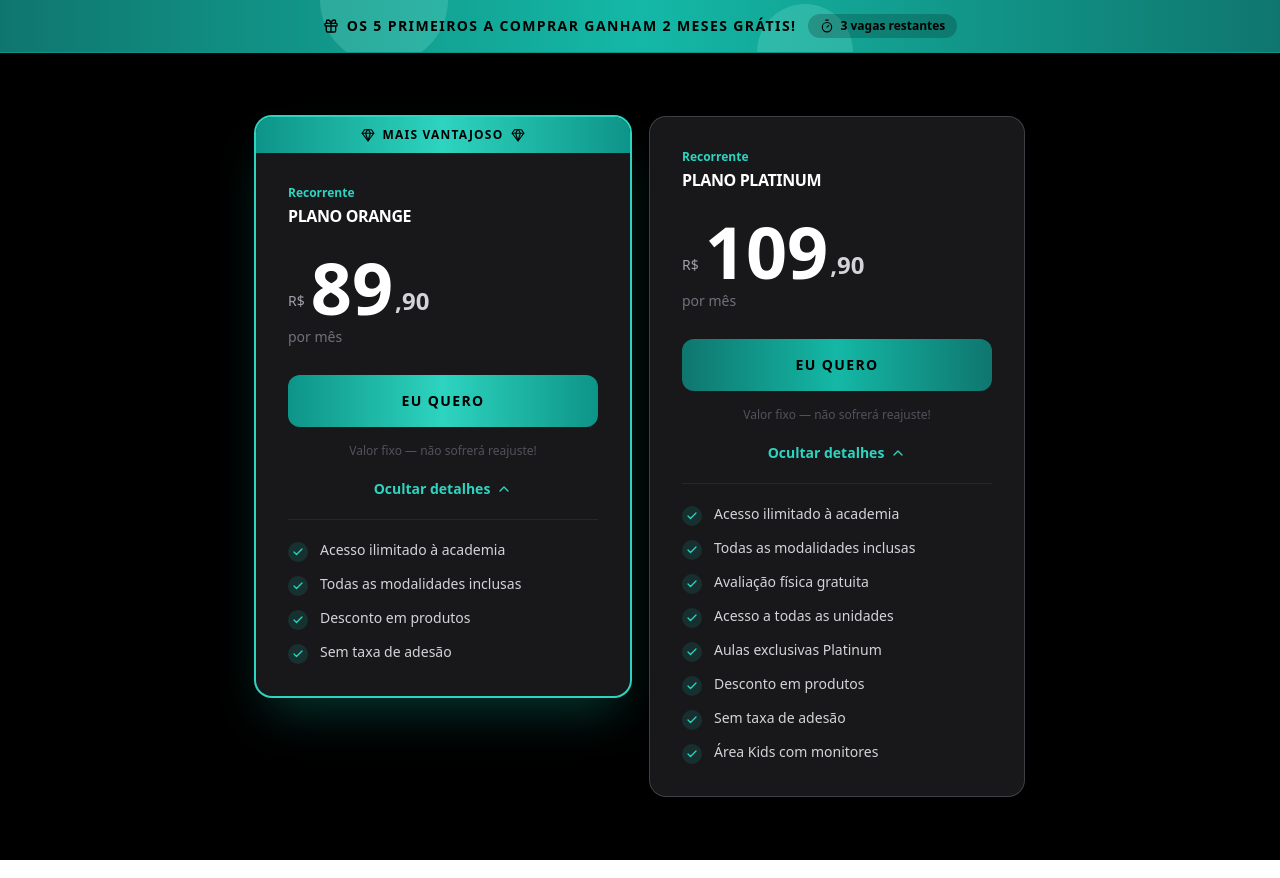
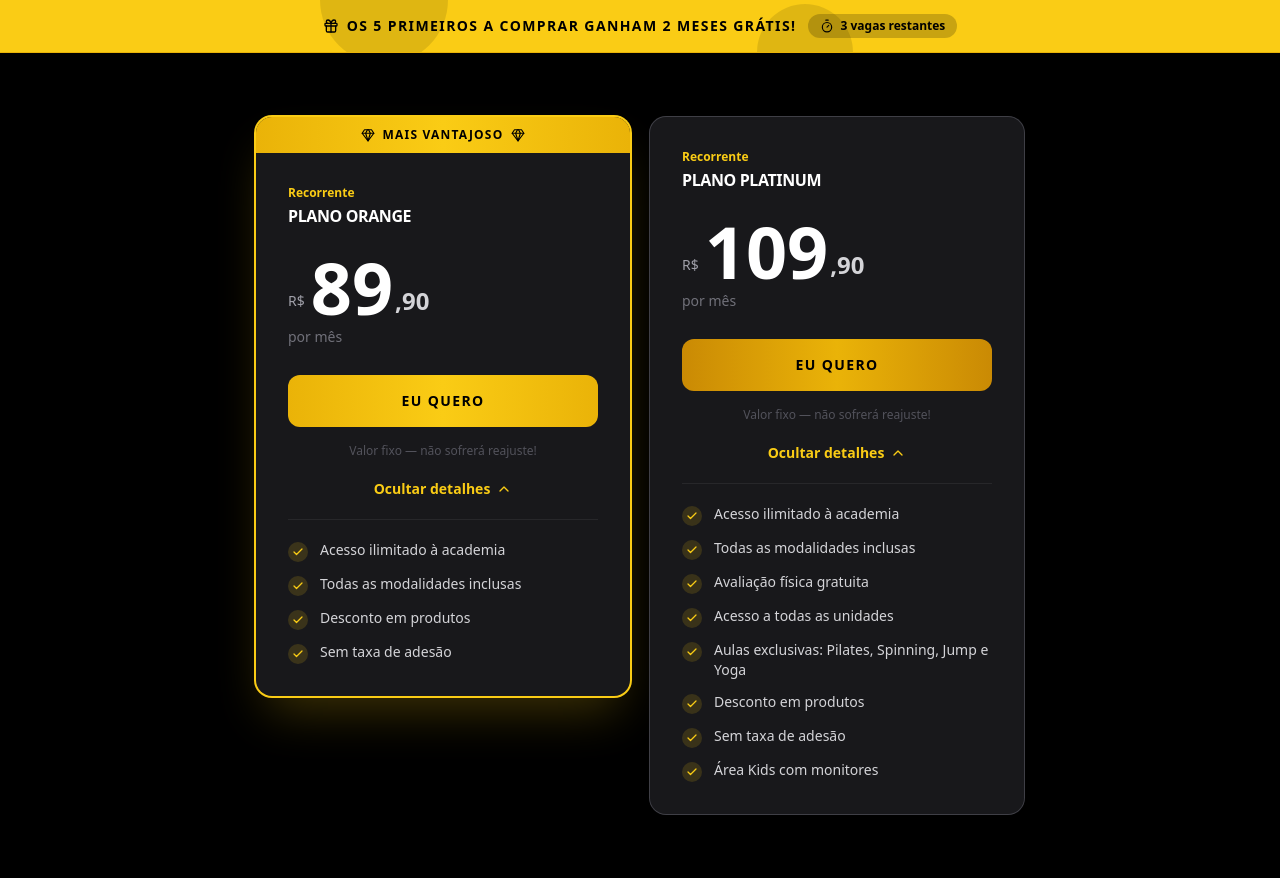
Before and after one commit to rossiusdt/gtsport, a React (Vite) app: page / in a window 1280 px wide. Built offline with nearby package versions, Linux system fonts and the light colour scheme; no server answers.

Commit message:
Updated CtaBanner.tsx

```diff
--- a/src/components/CtaBanner.tsx
+++ b/src/components/CtaBanner.tsx
@@ -2,7 +2,7 @@ import { ArrowRight } from 'lucide-react';
 
 export default function CtaBanner() {
   return (
-    <section className="py-24 bg-teal-400 relative overflow-hidden">
+    <section className="py-24 bg-yellow-400 relative overflow-hidden">
       <div className="absolute inset-0 opacity-10">
         <div className="absolute -top-20 -right-20 w-96 h-96 bg-black rounded-full" />
         <div className="absolute -bottom-20 -left-20 w-72 h-72 bg-black rounded-full" />
@@ -19,7 +19,7 @@ export default function CtaBanner() {
         </p>
         <a
           href="#planos"
-          className="inline-flex items-center gap-2 px-10 py-5 bg-black text-teal-400 font-black text-base rounded-xl hover:bg-zinc-900 transition-all duration-200 hover:scale-105 hover:shadow-2xl"
+          className="inline-flex items-center gap-2 px-10 py-5 bg-black text-yellow-400 font-black text-base rounded-xl hover:bg-zinc-900 transition-all duration-200 hover:scale-105 hover:shadow-2xl"
         >
           Ver planos agora
           <ArrowRight className="w-5 h-5" />
--- a/src/components/Header.tsx
+++ b/src/components/Header.tsx
@@ -8,11 +8,12 @@ export default function Header() {
     <header className="fixed top-0 left-0 right-0 z-50 bg-black/95 backdrop-blur-sm border-b border-zinc-800 shadow-sm">
       <div className="max-w-7xl mx-auto px-6 h-16 flex items-center justify-between">
         <div className="flex items-center gap-2">
-          <div className="w-9 h-9 bg-teal-400 rounded-lg flex items-center justify-center">
+          <div className="w-9 h-9 bg-yellow-400 rounded-lg flex items-center justify-center">
             <Dumbbell className="w-5 h-5 text-black" />
           </div>
           <span className="text-xl font-black tracking-tight text-white">
-            ONE DAY<span className="text-rose-400 font-light ml-1 tracking-widest text-sm">FITNESS</span>
+            LOUD<span className="text-yellow-400">FIT</span>
+            <span className="text-zinc-500 font-light text-xs ml-1 tracking-widest">IPIRANGA</span>
           </span>
         </div>
 
@@ -21,7 +22,7 @@ export default function Header() {
             <a
               key={item}
               href="#"
-              className="text-sm font-medium text-zinc-400 hover:text-teal-400 transition-colors duration-200"
+              className="text-sm font-medium text-zinc-400 hover:text-yellow-400 transition-colors duration-200"
             >
               {item}
             </a>
@@ -29,12 +30,12 @@ export default function Header() {
         </nav>
 
         <div className="hidden md:flex items-center gap-3">
-          <a href="#" className="text-sm font-semibold text-zinc-400 hover:text-teal-400 transition-colors">
+          <a href="#" className="text-sm font-semibold text-zinc-400 hover:text-yellow-400 transition-colors">
             Entrar
           </a>
           <a
             href="#planos"
-            className="px-4 py-2 bg-teal-400 hover:bg-teal-300 text-black text-sm font-black rounded-lg transition-colors duration-200"
+            className="px-4 py-2 bg-yellow-400 hover:bg-yellow-300 text-black text-sm font-black rounded-lg transition-colors duration-200"
           >
             Começar agora
           </a>
@@ -57,7 +58,7 @@ export default function Header() {
           ))}
           <a
             href="#planos"
-            className="px-4 py-2 bg-teal-400 text-black text-sm font-black rounded-lg text-center"
+            className="px-4 py-2 bg-yellow-400 text-black text-sm font-black rounded-lg text-center"
           >
             Começar agora
           </a>
--- a/src/components/PricingCards.tsx
+++ b/src/components/PricingCards.tsx
@@ -48,7 +48,7 @@ const plans: Plan[] = [
       'Todas as modalidades inclusas',
       'Avaliação física gratuita',
       'Acesso a todas as unidades',
-      'Aulas exclusivas Platinum',
+      'Aulas exclusivas: Pilates, Spinning, Jump e Yoga',
       'Desconto em produtos',
       'Sem taxa de adesão',
       'Área Kids com monitores',
@@ -65,12 +65,12 @@ function PlanCard({ plan }: { plan: Plan }) {
     <div
       className={`relative rounded-2xl overflow-hidden transition-all duration-300 ${
         plan.highlighted
-          ? 'shadow-2xl shadow-teal-500/30 ring-2 ring-teal-400'
-          : 'ring-1 ring-zinc-700 hover:ring-teal-600/60'
+          ? 'shadow-2xl shadow-yellow-400/25 ring-2 ring-yellow-400'
+          : 'ring-1 ring-zinc-700 hover:ring-yellow-600/60'
       } bg-zinc-900`}
     >
       {plan.badge && (
-        <div className="bg-gradient-to-r from-teal-600 via-teal-400 to-teal-600 py-2.5 text-center">
+        <div className="bg-gradient-to-r from-yellow-500 via-yellow-400 to-yellow-500 py-2.5 text-center">
           <div className="flex items-center justify-center gap-2">
             <Gem className="w-3.5 h-3.5 text-black" />
             <span className="text-black text-xs font-black tracking-widest uppercase">
@@ -82,7 +82,7 @@ function PlanCard({ plan }: { plan: Plan }) {
       )}
 
       <div className="p-8">
-        <p className="text-teal-400 text-xs font-semibold mb-1">{plan.tag}</p>
+        <p className="text-yellow-400 text-xs font-semibold mb-1">{plan.tag}</p>
 
         <h3 className="text-white font-black text-base uppercase tracking-tight mb-6 leading-snug">
           {plan.name}
@@ -102,8 +102,8 @@ function PlanCard({ plan }: { plan: Plan }) {
           onClick={() => trackClick('checkout_click', plan.id)}
           className={`block w-full py-4 rounded-xl font-black text-sm tracking-widest uppercase text-center transition-all duration-200 mb-4 ${
             plan.highlighted
-              ? 'bg-gradient-to-r from-teal-600 via-teal-400 to-teal-600 text-black hover:brightness-110 hover:shadow-lg hover:shadow-teal-500/30'
-              : 'bg-gradient-to-r from-teal-700 via-teal-500 to-teal-700 text-black hover:brightness-110 hover:shadow-lg hover:shadow-teal-500/20'
+              ? 'bg-gradient-to-r from-yellow-500 via-yellow-400 to-yellow-500 text-black hover:brightness-110 hover:shadow-lg hover:shadow-yellow-400/30'
+              : 'bg-gradient-to-r from-yellow-600 via-yellow-500 to-yellow-600 text-black hover:brightness-110 hover:shadow-lg hover:shadow-yellow-400/20'
           }`}
         >
           EU QUERO
@@ -113,7 +113,7 @@ function PlanCard({ plan }: { plan: Plan }) {
 
         <button
           onClick={() => setExpanded(!expanded)}
-          className="flex items-center gap-1.5 text-teal-400 hover:text-teal-300 font-semibold text-sm transition-colors mx-auto"
+          className="flex items-center gap-1.5 text-yellow-400 hover:text-yellow-300 font-semibold text-sm transition-colors mx-auto"
         >
           {expanded ? 'Ocultar detalhes' : 'Ver detalhes'}
           {expanded ? <ChevronUp className="w-4 h-4" /> : <ChevronDown className="w-4 h-4" />}
@@ -127,8 +127,8 @@ function PlanCard({ plan }: { plan: Plan }) {
           <div className="border-t border-zinc-800 pt-5 space-y-3">
             {plan.features.map((feature) => (
               <div key={feature} className="flex items-start gap-3">
-                <div className="w-5 h-5 rounded-full bg-teal-500/15 flex items-center justify-center flex-shrink-0 mt-0.5">
-                  <Check className="w-3 h-3 text-teal-400 stroke-[2.5]" />
+                <div className="w-5 h-5 rounded-full bg-yellow-400/15 flex items-center justify-center flex-shrink-0 mt-0.5">
+                  <Check className="w-3 h-3 text-yellow-400 stroke-[2.5]" />
                 </div>
                 <span className="text-zinc-300 text-sm">{feature}</span>
               </div>
--- a/src/components/PromoBanner.tsx
+++ b/src/components/PromoBanner.tsx
@@ -5,10 +5,10 @@ export default function PromoBanner() {
   const [count] = useState(3);
 
   return (
-    <div className="relative overflow-hidden bg-gradient-to-r from-teal-700 via-teal-500 to-teal-700 border-b border-teal-600">
-      <div className="absolute inset-0 opacity-20">
-        <div className="absolute top-0 left-1/4 w-32 h-32 bg-teal-200 rounded-full -translate-y-1/2" />
-        <div className="absolute bottom-0 right-1/3 w-24 h-24 bg-teal-200 rounded-full translate-y-1/2" />
+    <div className="relative overflow-hidden bg-yellow-400 border-b border-yellow-500">
+      <div className="absolute inset-0 opacity-10">
+        <div className="absolute top-0 left-1/4 w-32 h-32 bg-black rounded-full -translate-y-1/2" />
+        <div className="absolute bottom-0 right-1/3 w-24 h-24 bg-black rounded-full translate-y-1/2" />
       </div>
 
       <div className="relative max-w-5xl mx-auto px-6 py-3.5 flex flex-col sm:flex-row items-center justify-center gap-3 text-center">
--- a/src/components/Testimonials.tsx
+++ b/src/components/Testimonials.tsx
@@ -30,17 +30,17 @@ const testimonials = [
 export default function Testimonials() {
   return (
     <section className="py-24 bg-black relative overflow-hidden">
-      <div className="absolute top-0 left-0 w-full h-1 bg-gradient-to-r from-transparent via-teal-400 to-transparent opacity-50" />
+      <div className="absolute top-0 left-0 w-full h-1 bg-gradient-to-r from-transparent via-yellow-400 to-transparent opacity-50" />
 
       <div className="max-w-7xl mx-auto px-6">
         <div className="text-center mb-14">
-          <span className="text-teal-400 text-sm font-bold uppercase tracking-widest mb-3 block">
+          <span className="text-yellow-400 text-sm font-bold uppercase tracking-widest mb-3 block">
             Depoimentos
           </span>
           <h2 className="text-4xl md:text-5xl font-black text-white mb-4">
             O que nossos alunos
             <br />
-            <span className="text-teal-400">estão dizendo</span>
+            <span className="text-yellow-400">estão dizendo</span>
           </h2>
         </div>
 
@@ -48,11 +48,11 @@ export default function Testimonials() {
           {testimonials.map((t) => (
             <div
               key={t.name}
-              className="bg-zinc-900 border border-zinc-800 hover:border-teal-400/30 rounded-2xl p-7 transition-all duration-300 hover:shadow-xl hover:shadow-teal-400/5"
+              className="bg-zinc-900 border border-zinc-800 hover:border-yellow-400/30 rounded-2xl p-7 transition-all duration-300 hover:shadow-xl hover:shadow-yellow-400/5"
             >
               <div className="flex items-center gap-1 mb-5">
                 {[...Array(t.rating)].map((_, i) => (
-                  <Star key={i} className="w-4 h-4 fill-teal-400 text-teal-400" />
+                  <Star key={i} className="w-4 h-4 fill-yellow-400 text-yellow-400" />
                 ))}
               </div>
 
```
Also changed, not shown: src/components/Features.tsx (+6 -6 lines), src/components/Footer.tsx (+8 -7 lines), src/components/Hero.tsx (+11 -11 lines).
